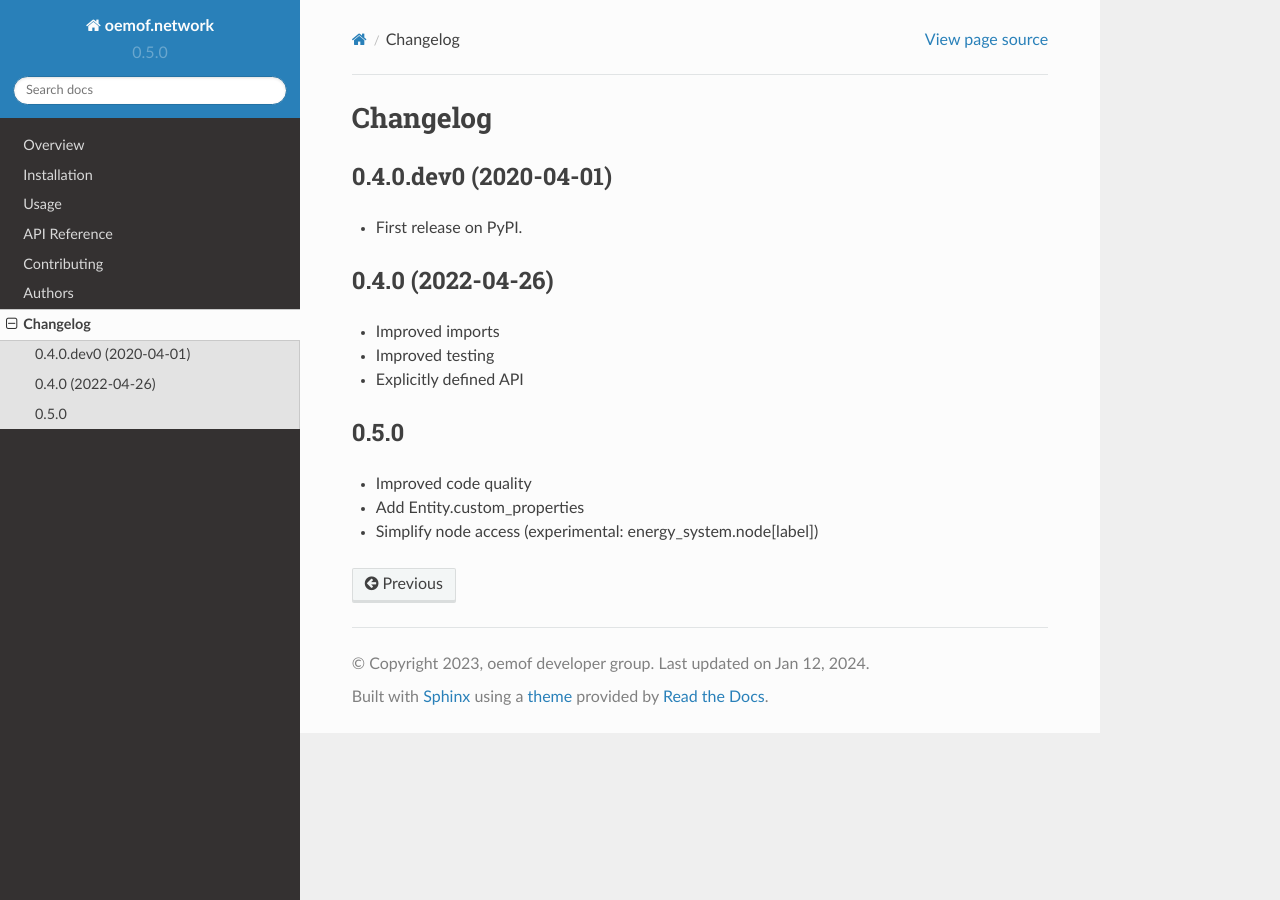
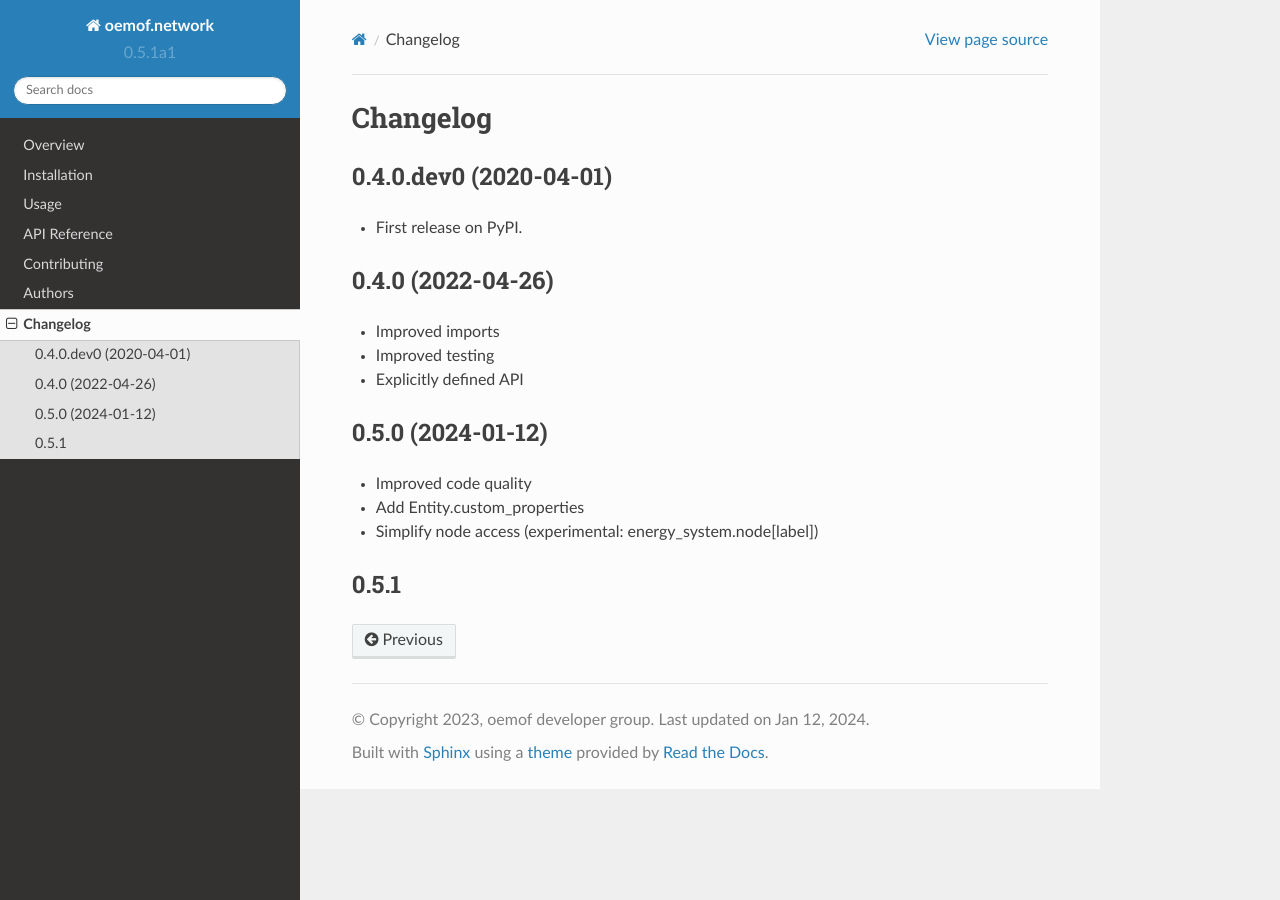
Before and after one commit to oemof/oemof-network, a Sphinx documentation site: the page built from docs/changelog.rst, in a window 1280 px wide. Built offline with Sphinx 7.4.7 and the Read the Docs theme 2.0.0, drawn with Linux system fonts in a browser that asks for light colours.

Commit message:
Work towards v0.5.1

```diff
--- a/CHANGELOG.rst
+++ b/CHANGELOG.rst
@@ -16,9 +16,12 @@ Changelog
 * Explicitly defined API
 
 
-0.5.0
------
+0.5.0 (2024-01-12)
+------------------
 
 * Improved code quality
 * Add Entity.custom_properties
 * Simplify node access (experimental: energy_system.node[label])
+
+0.5.1
+-----
--- a/docs/conf.py
+++ b/docs/conf.py
@@ -20,7 +20,7 @@ project = "oemof.network"
 year = "2023"
 author = "oemof developer group"
 copyright = "{0}, {1}".format(year, author)
-version = release = "0.5.0"
+version = release = "0.5.1a1"
 
 pygments_style = "trac"
 templates_path = ["."]
--- a/setup.py
+++ b/setup.py
@@ -32,7 +32,7 @@ long_description = "%s" % (
 
 setup(
     name="oemof.network",
-    version="0.5.0",
+    version="0.5.1a1",
     license="MIT",
     description="The network/graph submodules of oemof.",
     long_description=long_description,
```
Also changed, not shown: 1 other file.
